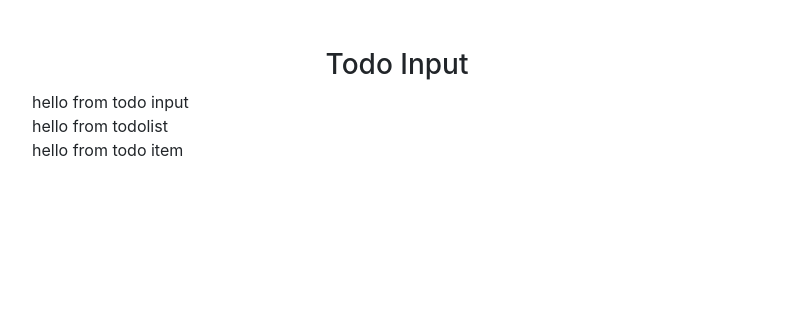
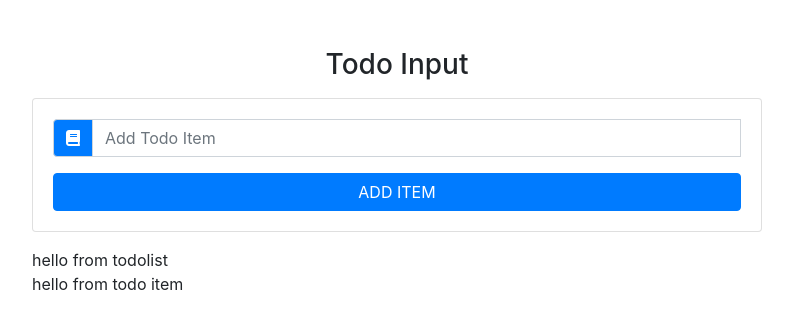
Before and after one commit to jpesg/react-todo-list, a React (Create React App) app: page / in a window 1280 px wide. Shown: the top 328 px of the page, without its empty margins (243-1036 px from the left). Built offline with nearby package versions, Linux system fonts and the light colour scheme.

Commit message:
todoinput structure

```diff
--- a/public/index.html
+++ b/public/index.html
@@ -22,6 +22,13 @@
       work correctly both with client-side routing and a non-root public URL.
       Learn how to configure a non-root public URL by running `npm run build`.
     -->
+    <!--font awesome-->
+    <link
+      rel="stylesheet"
+      href="https://use.fontawesome.com/releases/v5.8.1/css/all.css"
+      integrity="sha384-50oBUHEmvpQ+1lW4y57PTFmhCaXp0ML5d60M1M7uH2+nqUivzIebhndOJK28anvf"
+      crossorigin="anonymous"
+    />
     <title>Todo List Recording</title>
   </head>
   <body>
--- a/src/components/TodoInput.js
+++ b/src/components/TodoInput.js
@@ -2,6 +2,33 @@
 
 export default class TodoInput extends Component {
   render() {
-    return <div>hello from todo input</div>;
+    const { item, handleChange, handleSubmit, editItem } = this.props;
+
+    return (
+      <div className="card card-body my-3">
+        <form onSubmit={handleSubmit}>
+          <div className="input-group">
+            <div className="input-group-prepend">
+              <div className="input-group-text bg-primary text-white">
+                <i className="fas fa-book" />
+              </div>
+            </div>
+            <input
+              type="text"
+              className="form-control text-capitalize"
+              placeholder="add todo item"
+              value={item}
+              onChange={handleChange}
+            />
+            <button
+              type="submit"
+              className="btn btn-block btn-primary mt-3 text-uppercase"
+            >
+              add item
+            </button>
+          </div>
+        </form>
+      </div>
+    );
   }
 }
```
